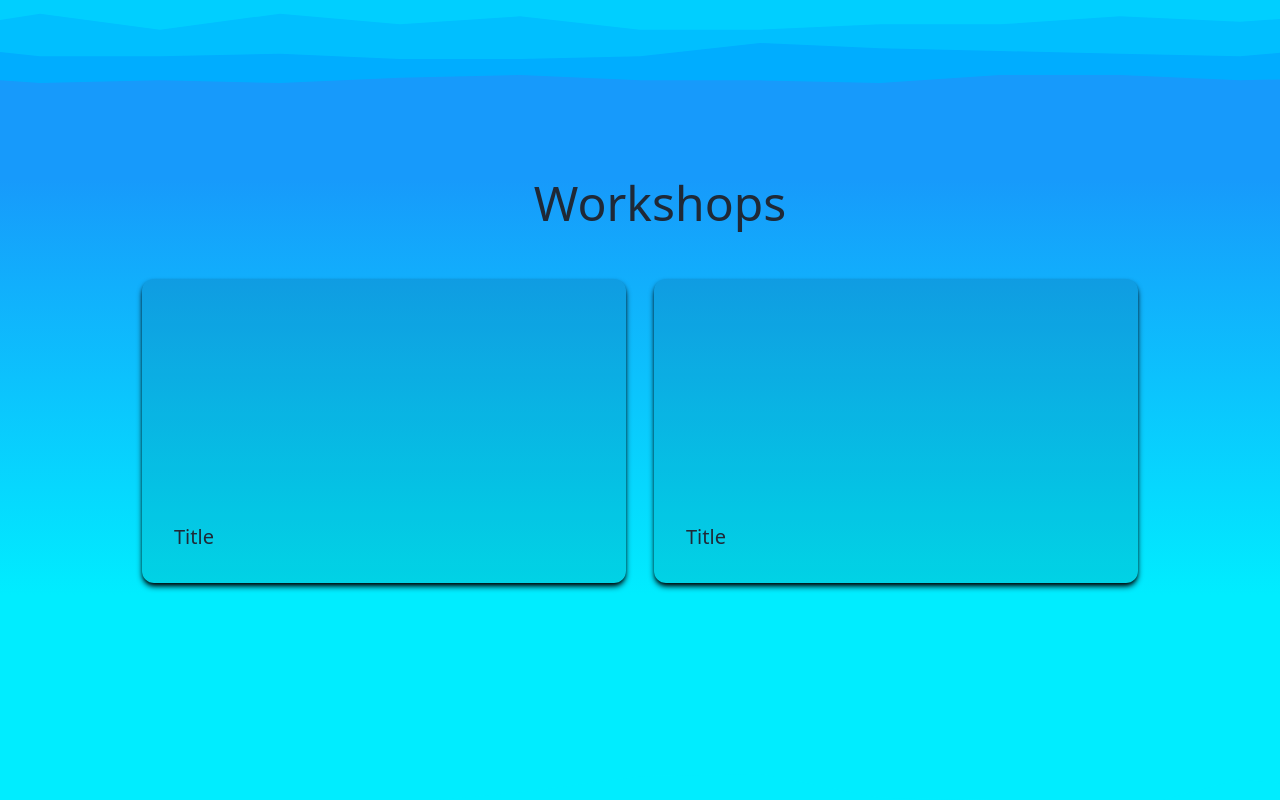
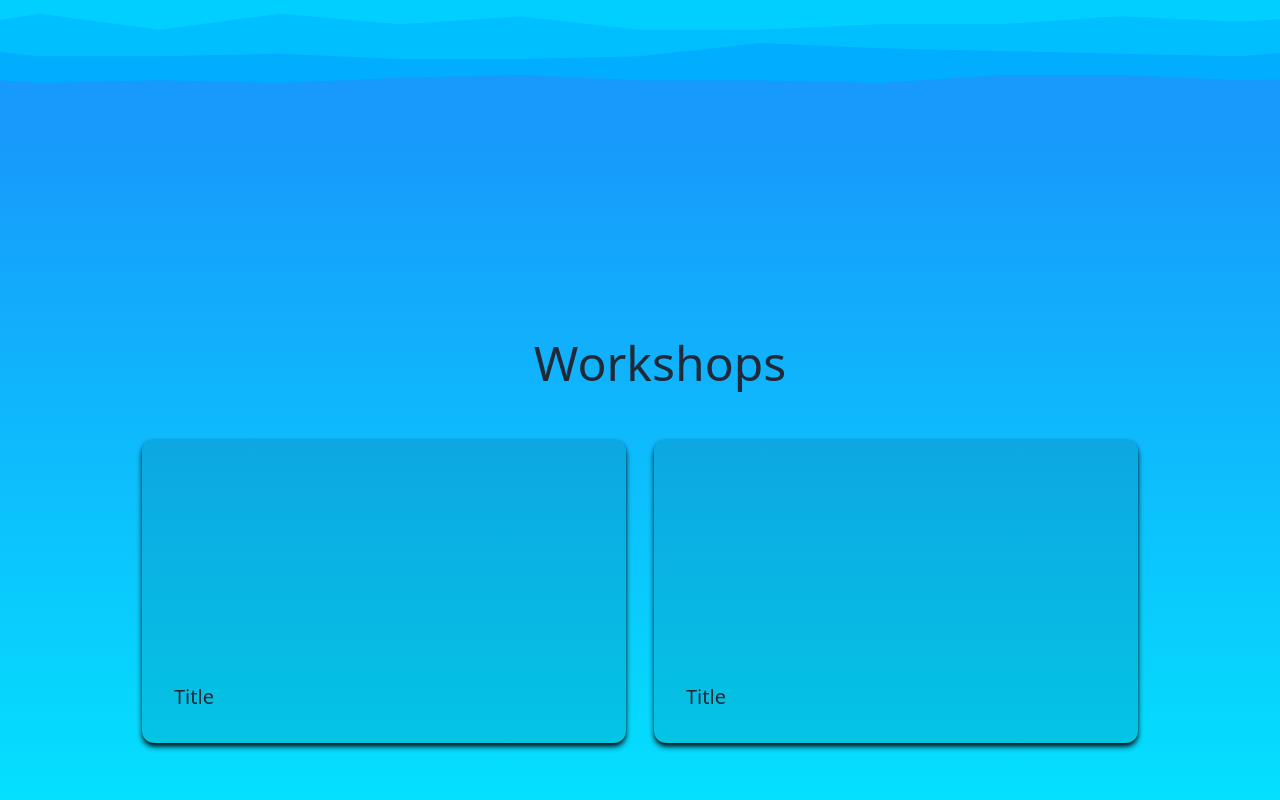
Before and after one commit to ICEFOSS/icefoss, a React (Create React App) app: page / in a window 1280 px wide. Shown: the part 4060-4860 px from the top of the page. Built offline with nearby package versions, Linux system fonts and the light colour scheme.

Commit message:
add: top&bottom margins to workshop

```diff
--- a/src/components/workshops.js
+++ b/src/components/workshops.js
@@ -3,9 +3,9 @@ import React, { Component } from "react";
 export default class Workshop extends Component {
   render() {
     return (
-      <div id="Workshops">
+      <div className=" py-40" id="Workshops">
         <h2 className="text-5xl my-10 ml-10 flex justify-center">Workshops</h2>
-        <div className="flex flex-row flex-wrap  justify-center gap-3">
+        <div className="flex flex-row flex-wrap justify-center gap-3">
           {/* <AboutEachSection
             title="WORKSHOP1"
             imgSrc="/assets/fisat.webp"
```
